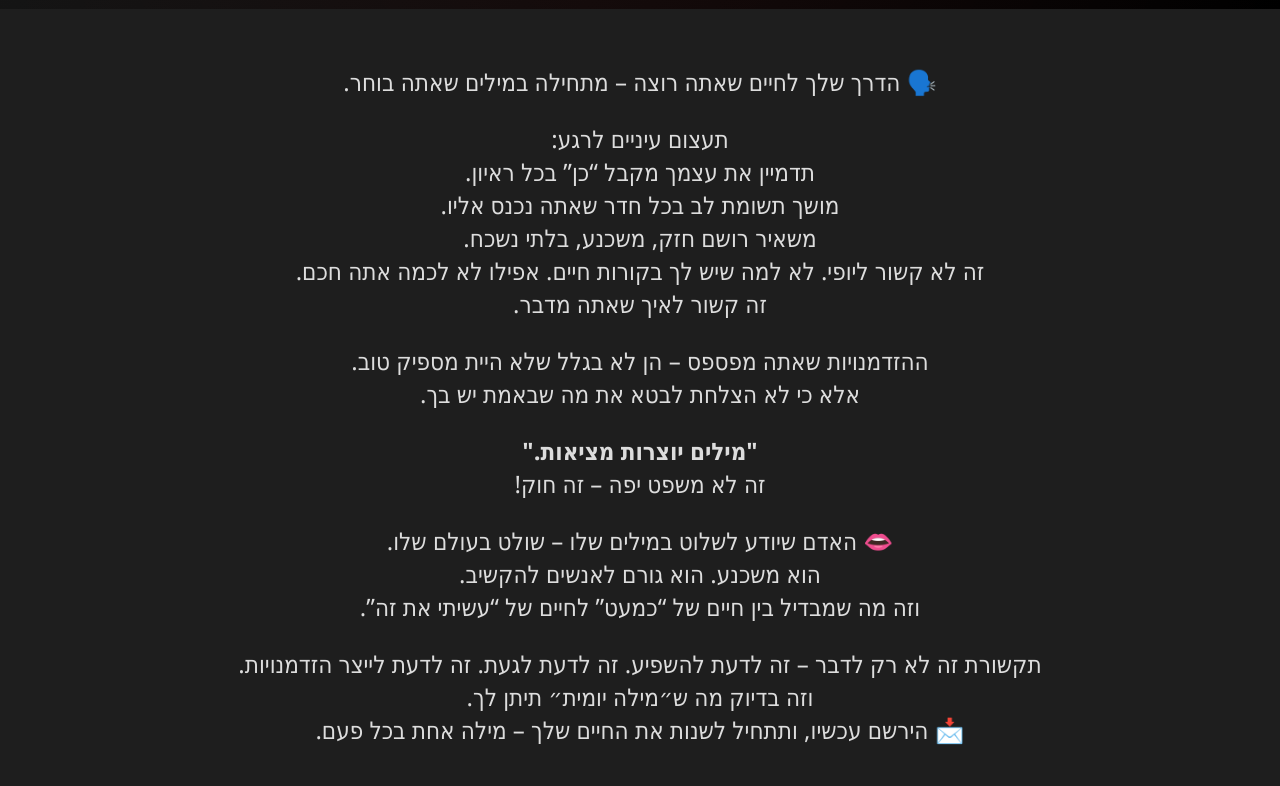
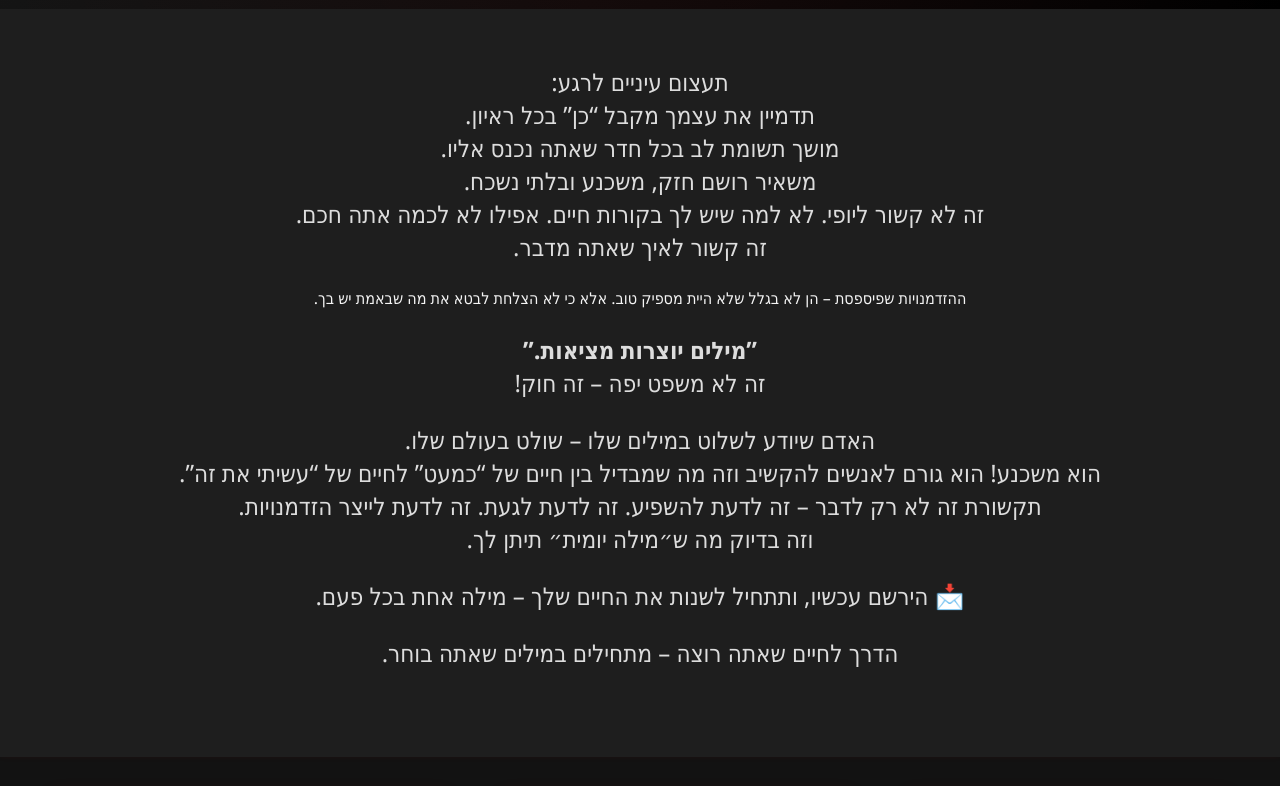
Before and after one commit to wingriddenangel9/amiti, a plain HTML site: page index.html in a window 1280 px wide. Shown: the part 360-1146 px from the top of the page. Drawn offline with Linux system fonts and the light colour scheme.

Commit message:
Update index.html

```diff
--- a/index.html
+++ b/index.html
@@ -149,24 +149,28 @@
   </header>
 
   <section class="intro">
-    <p>🗣️ הדרך שלך לחיים שאתה רוצה – מתחילה במילים שאתה בוחר.</p>
     <p>תעצום עיניים לרגע:<br>
     תדמיין את עצמך מקבל “כן” בכל ראיון.<br>
     מושך תשומת לב בכל חדר שאתה נכנס אליו.<br>
-    משאיר רושם חזק, משכנע, בלתי נשכח.<br>
+    משאיר רושם חזק, משכנע ובלתי נשכח.<br>
     זה לא קשור ליופי. לא למה שיש לך בקורות חיים. אפילו לא לכמה אתה חכם.<br>
     זה קשור לאיך שאתה מדבר.</p>
-    <p>ההזדמנויות שאתה מפספס – הן לא בגלל שלא היית מספיק טוב.<br>
+    ההזדמנויות שפיספסת – הן לא בגלל שלא היית מספיק טוב.
     אלא כי לא הצלחת לבטא את מה שבאמת יש בך.</p>
-    <p><strong>"מילים יוצרות מציאות."</strong><br>
+
+    <p><strong>”מילים יוצרות מציאות.”</strong><br>
     זה לא משפט יפה – זה חוק!</p>
-    <p>👄 האדם שיודע לשלוט במילים שלו – שולט בעולם שלו.<br>
-    הוא משכנע. הוא גורם לאנשים להקשיב.<br>
-    וזה מה שמבדיל בין חיים של “כמעט” לחיים של “עשיתי את זה”.</p>
-    <p>תקשורת זה לא רק לדבר – זה לדעת להשפיע. זה לדעת לגעת. זה לדעת לייצר הזדמנויות.<br>
-    וזה בדיוק מה ש״מילה יומית״ תיתן לך.<br>
-    📩 הירשם עכשיו, ותתחיל לשנות את החיים שלך – מילה אחת בכל פעם.</p>
+
+    <p>האדם שיודע לשלוט במילים שלו – שולט בעולם שלו.<br>
+    הוא משכנע! הוא גורם לאנשים להקשיב וזה מה שמבדיל בין חיים של “כמעט” לחיים של “עשיתי את זה”.<br>
+    תקשורת זה לא רק לדבר – זה לדעת להשפיע. זה לדעת לגעת. זה לדעת לייצר הזדמנויות.<br>
+    וזה בדיוק מה ש״מילה יומית״ תיתן לך.</p>
+
+    <p>📩 הירשם עכשיו, ותתחיל לשנות את החיים שלך – מילה אחת בכל פעם.</p>
+
+    <p>הדרך לחיים שאתה רוצה – מתחילים במילים שאתה בוחר.</p>
   </section>
+
 
   <section class="sections">
     <div class="card">
```
